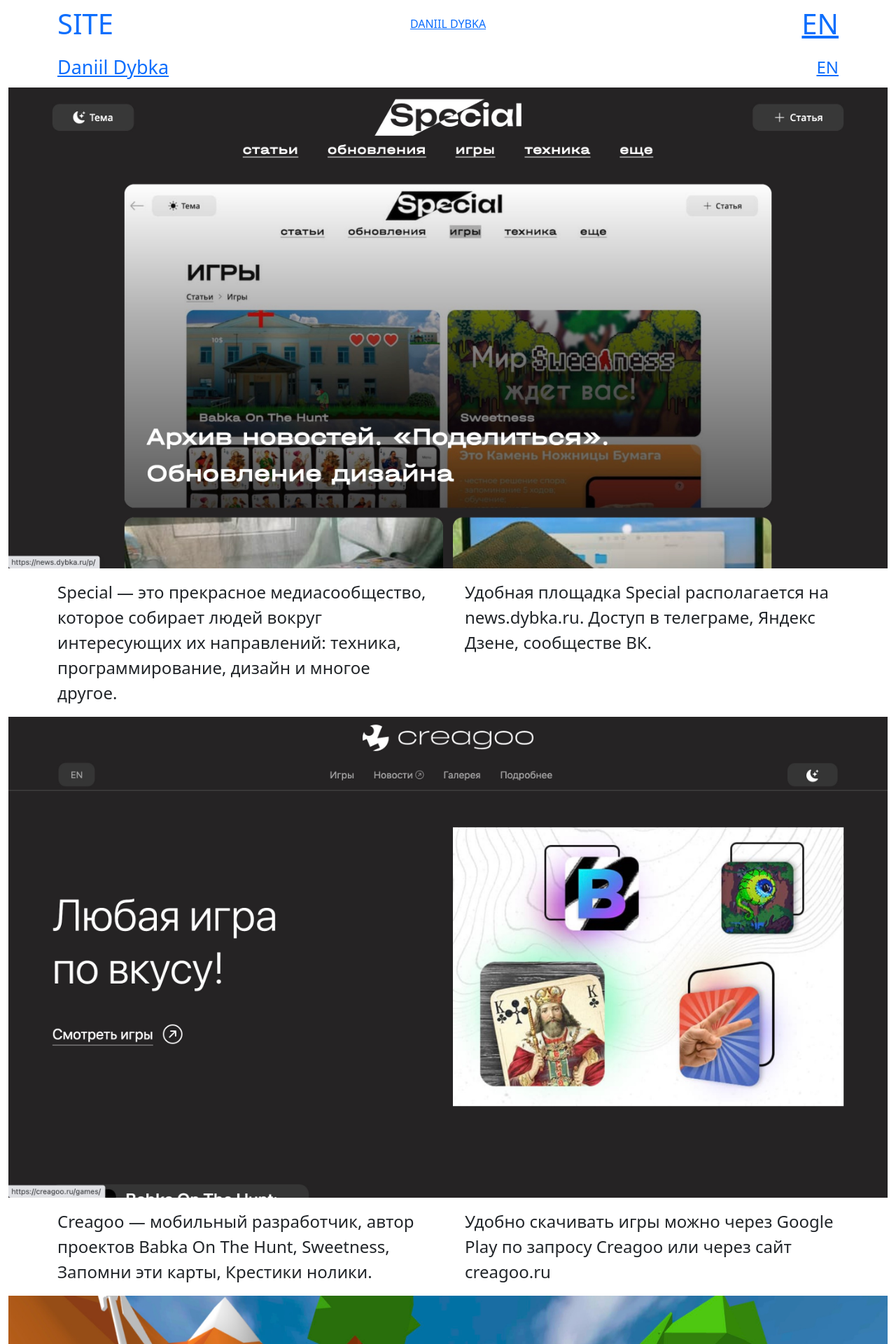
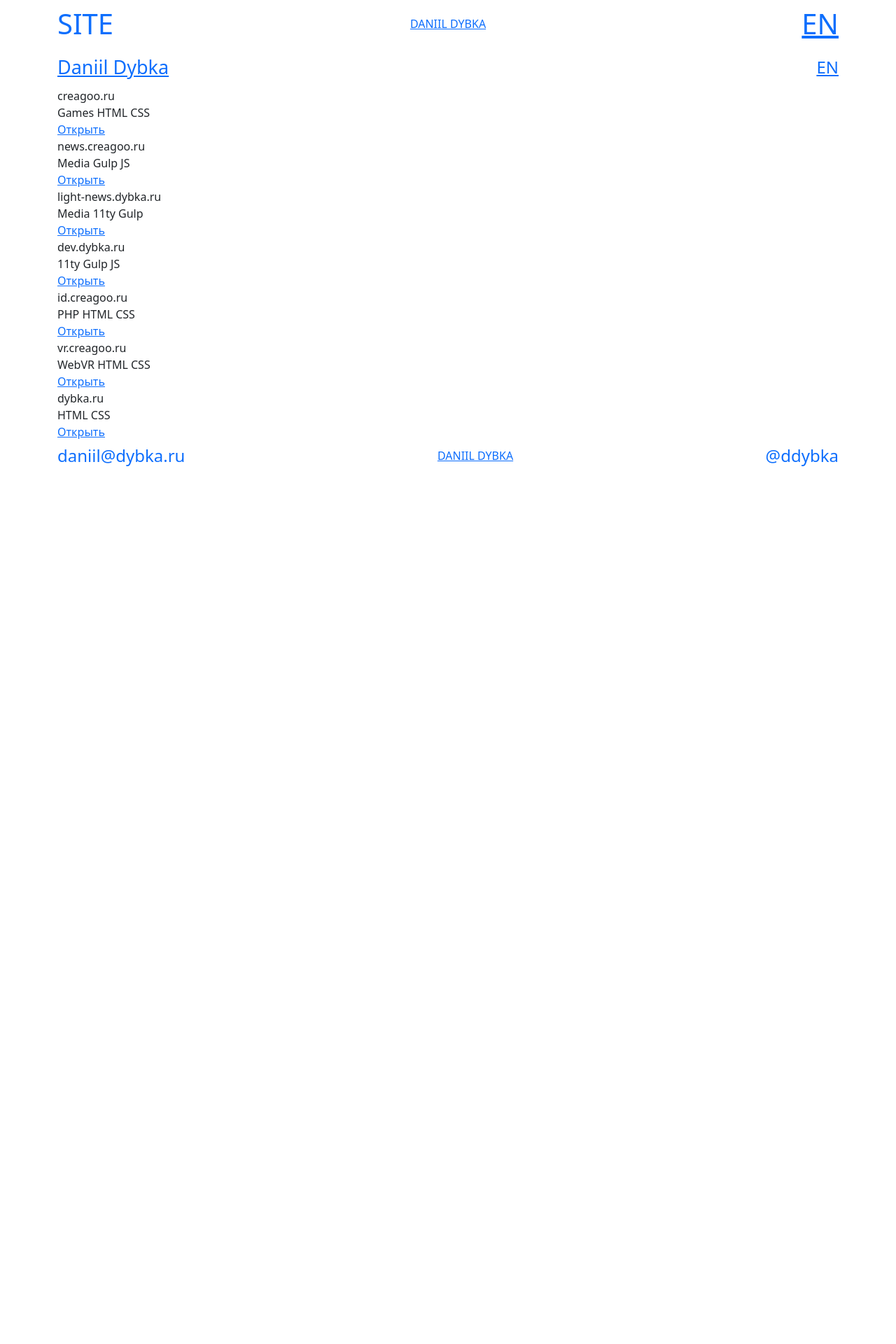
Before and after one commit to DanyaBooba/it-dybka-2022, a PHP site: page /src/html/index.html in a window 1280 px wide. Shown: the top 1920 px of the page at 70% size. After the commit the page ends 666 px from the top, so only its background shows below. Run offline with PHP 8.4, Linux system fonts and the light colour scheme; some libraries are stand-ins or nearby versions.

Commit message:
Edit view

```diff
--- a/src/css/header.css
+++ b/src/css/header.css
@@ -1,6 +1,5 @@
 .header--main {
-    margin-bottom: 20px;
-    border-bottom: 1px solid var(--border-bottom);
+    margin-bottom: 30px;
 }
 
 .header--font-size {
--- a/src/html/index.html
+++ b/src/html/index.html
@@ -87,94 +87,75 @@
         </div>
     </header>
 
-    <main>
+    <main class="container">
 
-        <div class="block container-fluid">
-            <div class="mb-3">
-                <a href="//news.dybka.ru" target="_blank" class="link-image">
-                    <img src="/img/src/special.jpg" class="img-fluid w-100 image-border" alt="Открыть страницу медиа Special">
-                </a>
+        <div class="block">
+            <div class="title">creagoo.ru</div>
+            <div class="tags">
+                <span>Games</span>
+                <span>HTML</span>
+                <span>CSS</span>
             </div>
-
-            <div class="container">
-                <div class="row row-cols-1 row-cols-lg-2 gx-5">
-                    <div class="col">
-                        <p class="mb-3 fs-4 font-more">
-                            Special — это прекрасное медиасообщество, которое собирает людей вокруг интересующих их направлений: техника,
-                            программирование, дизайн и многое другое.
-                        </p>
-                    </div>
-                    <div class="col">
-                        <p class="mb-0 fs-4 font-more">
-                            Удобная площадка Special располагается на news.dybka.ru. Доступ в телеграме, Яндекс Дзене, сообществе ВК.
-                        </p>
-                    </div>
-                </div>
-            </div>
+            <a href="//creagoo.ru">Открыть</a>
         </div>
 
-        <div class="block container-fluid">
-            <div class="mb-3">
-                <a href="//creagoo.ru" target="_blank" class="link-image">
-                    <img src="/img/src/creagoo.jpg" class="img-fluid w-100 image-border" alt="Открыть страницу Creagoo">
-                </a>
+        <div class="block">
+            <div class="title">news.creagoo.ru</div>
+            <div class="tags">
+                <span>Media</span>
+                <span>Gulp</span>
+                <span>JS</span>
             </div>
-
-            <div class="container">
-                <div class="row row-cols-1 row-cols-lg-2 gx-5">
-                    <div class="col">
-                        <p class="mb-3 fs-4 font-more">
-                            Creagoo — мобильный разработчик, автор проектов Babka On The Hunt, Sweetness, Запомни эти карты, Крестики нолики.
-                        </p>
-                    </div>
-                    <div class="col">
-                        <p class="mb-0 fs-4 font-more">
-                            Удобно скачивать игры можно через Google Play по запросу Creagoo или через
-                            сайт creagoo.ru
-                        </p>
-                    </div>
-                </div>
-            </div>
+            <a href="//news.dybka.ru">Открыть</a>
         </div>
 
-        <div class="block container-fluid">
-            <div class="mb-3">
-                <a href="//vr.creagoo.ru" target="_blank" class="link-image">
-                    <img src="/img/src/vrcreagoo.jpg" class="img-fluid w-100 image-border" alt="Открыть страницу умного города">
-                </a>
+        <div class="block">
+            <div class="title">light-news.dybka.ru</div>
+            <div class="tags">
+                <span>Media</span>
+                <span>11ty</span>
+                <span>Gulp</span>
             </div>
+            <a href="#">Открыть</a>
         </div>
 
-        <div class="block container-fluid">
-            <div class="mb-3">
-                <a href="//dybka.ru" target="_blank" class="link-image">
-                    <img src="/img/src/dybka.jpg" class="img-fluid w-100 image-border" alt="Открыть страницу dybka.ru">
-                </a>
+        <div class="block">
+            <div class="title">dev.dybka.ru</div>
+            <div class="tags">
+                <span>11ty</span>
+                <span>Gulp</span>
+                <span>JS</span>
             </div>
-
-            <div class="container">
-                <div class="row row-cols-1 row-cols-lg-2 gx-5">
-                    <div class="col">
-                        <p class="mb-3 fs-4 font-more">
-                            Привет, меня зовут Дыбка Даниил. Я учусь в 11 классе. Занимаюсь дополнительным образованием в МБУ ДО "ДДТ" г. Реутов
-                            Московской области, технопарк Изобретариум.
-                        </p>
-                    </div>
-                    <div class="col">
-                        <p class="mb-0 fs-4 font-more">
-                            Уже четыре года я изучаю программирование, дизайн. Разрабатываю различные проекты и выступаю с ними на конкурсах.
-                        </p>
-                    </div>
-                </div>
-            </div>
+            <a href="//dev.dybka.ru">Открыть</a>
         </div>
 
-        <div class="block container-fluid">
-            <div class="mb-3">
-                <a href="//id.creagoo.ru" target="_blank" class="link-image">
-                    <img src="/img/src/aquarium.jpg" class="img-fluid w-100 image-border" alt="Открыть страницу аквариума">
-                </a>
+        <div class="block">
+            <div class="title">id.creagoo.ru</div>
+            <div class="tags">
+                <span>PHP</span>
+                <span>HTML</span>
+                <span>CSS</span>
             </div>
+            <a href="//id.creagoo.ru">Открыть</a>
+        </div>
+
+        <div class="block">
+            <div class="title">vr.creagoo.ru</div>
+            <div class="tags">
+                <span>WebVR</span>
+                <span>HTML</span>
+                <span>CSS</span>
+            </div>
+            <a href="//vr.creagoo.ru">Открыть</a>
+        </div>
+
+        <div class="block">
+            <div class="title">dybka.ru</div>
+            <div class="tags">
+                <span>HTML</span>
+                <span>CSS</span>
+            </div>
+            <a href="//dybka.ru">Открыть</a>
         </div>
 
     </main>
```
Also changed, not shown: src/css/__static/dark.css (+11 -0 lines), src/css/__static/light.css (+11 -0 lines), src/css/block.css (+25 -2 lines).
